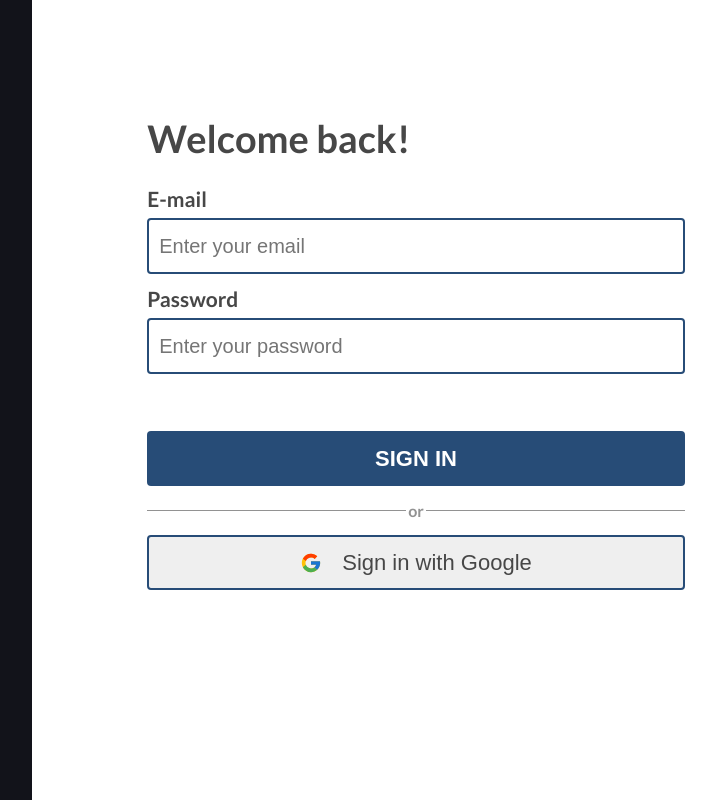
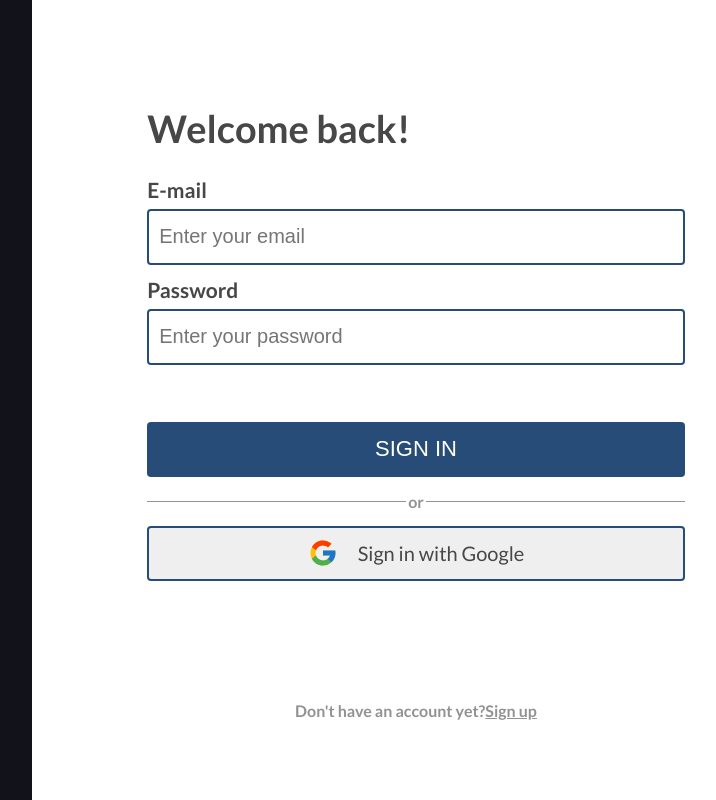
Before and after one commit to cslabiano/SchoHub, a React (Create React App) app in the folder frontend/: page / in a window 1280 px wide. Shown: the whole page, without its empty margins (480-1196 px from the left). Built offline with nearby package versions, Linux system fonts and the light colour scheme.

Commit message:
feat: add sign up button in login page

```diff
--- a/frontend/src/pages/authorization/authorizationStyle.module.css
+++ b/frontend/src/pages/authorization/authorizationStyle.module.css
@@ -21,13 +21,14 @@ html {
   display: flex;
   width: 60%;
   justify-content: center;
+  align-items: center;
 }
 
 .formContainer {
   display: flex;
   width: 70%;
   justify-content: center;
-  height: 85vh;
+  height: 80vh;
   flex-direction: column;
 }
 
--- a/frontend/src/pages/authorization/login.js
+++ b/frontend/src/pages/authorization/login.js
@@ -3,6 +3,7 @@ import { useNavigate } from "react-router-dom";
 import { toast } from "react-toastify";
 import styles from "./authorizationStyle.module.css";
 import { FcGoogle } from "react-icons/fc";
+import { Link } from "react-router-dom";
 
 const LogIn = () => {
   //added use states
@@ -128,7 +129,6 @@ const LogIn = () => {
                   color: "white",
                   border: "none",
                   backgroundColor: "#274c77",
-                  fontWeight: "bold",
                   fontSize: "22px",
                   height: "55px",
                   width: "100%",
@@ -155,7 +155,7 @@ const LogIn = () => {
                   border: "solid",
                   borderColor: "#274c77",
                   borderWidth: "2px",
-                  fontSize: "22px",
+                  fontSize: "20px",
                   height: "55px",
                   width: "100%",
                   justifyContent: "center",
@@ -168,6 +168,7 @@ const LogIn = () => {
                     display: "flex",
                     alignItems: "center",
                     gap: "20px",
+                    fontFamily: "Lato, sans serif",
                   }}
                 >
                   <div
@@ -176,11 +177,34 @@ const LogIn = () => {
                       alignItems: "center",
                     }}
                   >
-                    <FcGoogle />
+                    <FcGoogle fontSize="30px" />
                   </div>
                   Sign in with Google
                 </div>
               </button>
+            </div>
+            <div
+              style={{
+                color: "#929292",
+                fontWeight: "bold",
+                fontFamily: "Lato, sans serif",
+                display: "flex",
+                justifyContent: "center",
+                alignItems: "flex-end",
+                marginTop: "auto",
+              }}
+            >
+              Don't have an account yet?{" "}
+              <Link
+                to="/register"
+                style={{
+                  color: "#929292",
+                  fontWeight: "bold",
+                  fontFamily: "Lato, sans serif",
+                }}
+              >
+                Sign up
+              </Link>
             </div>
           </div>
         </div>
```
